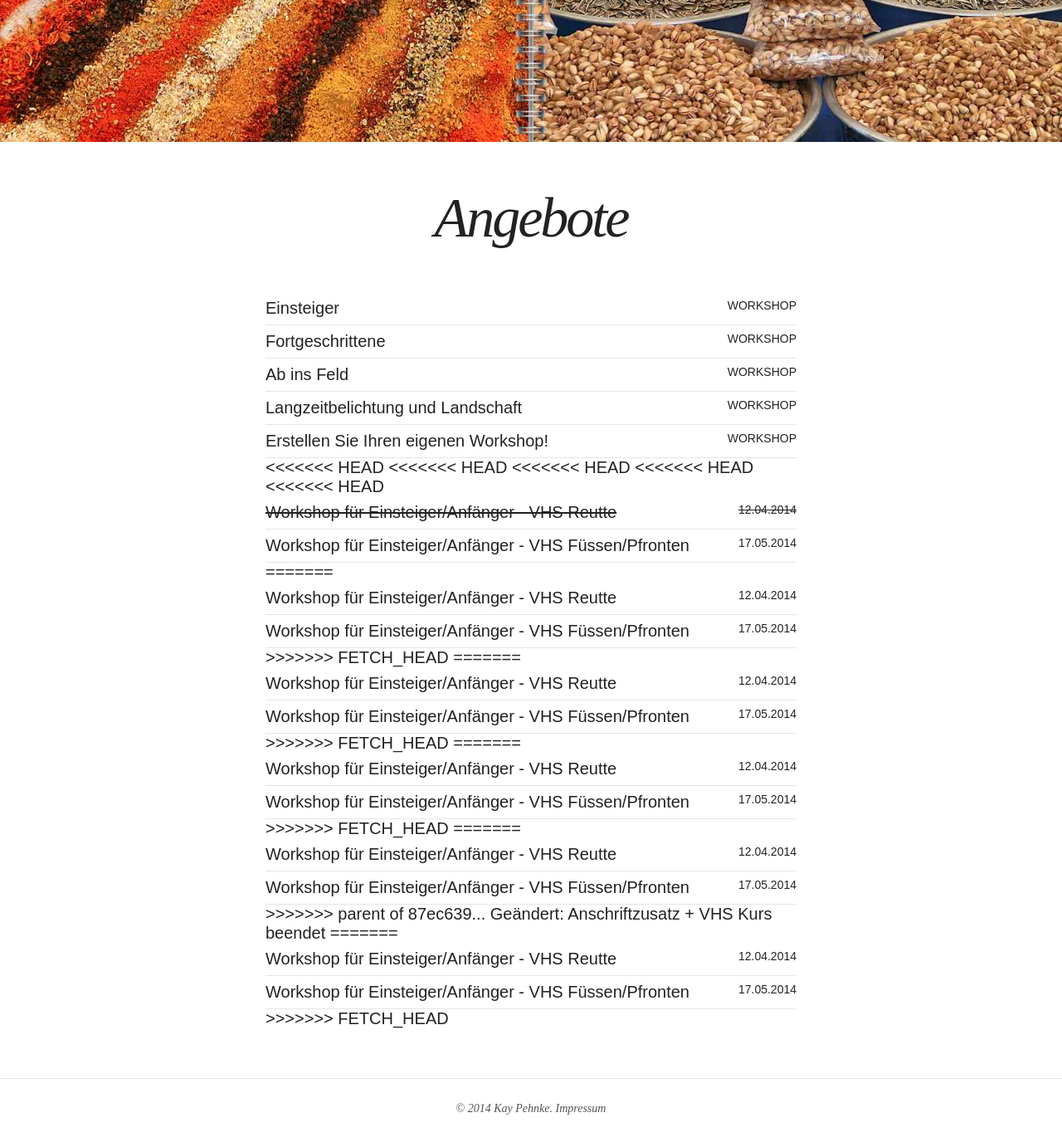
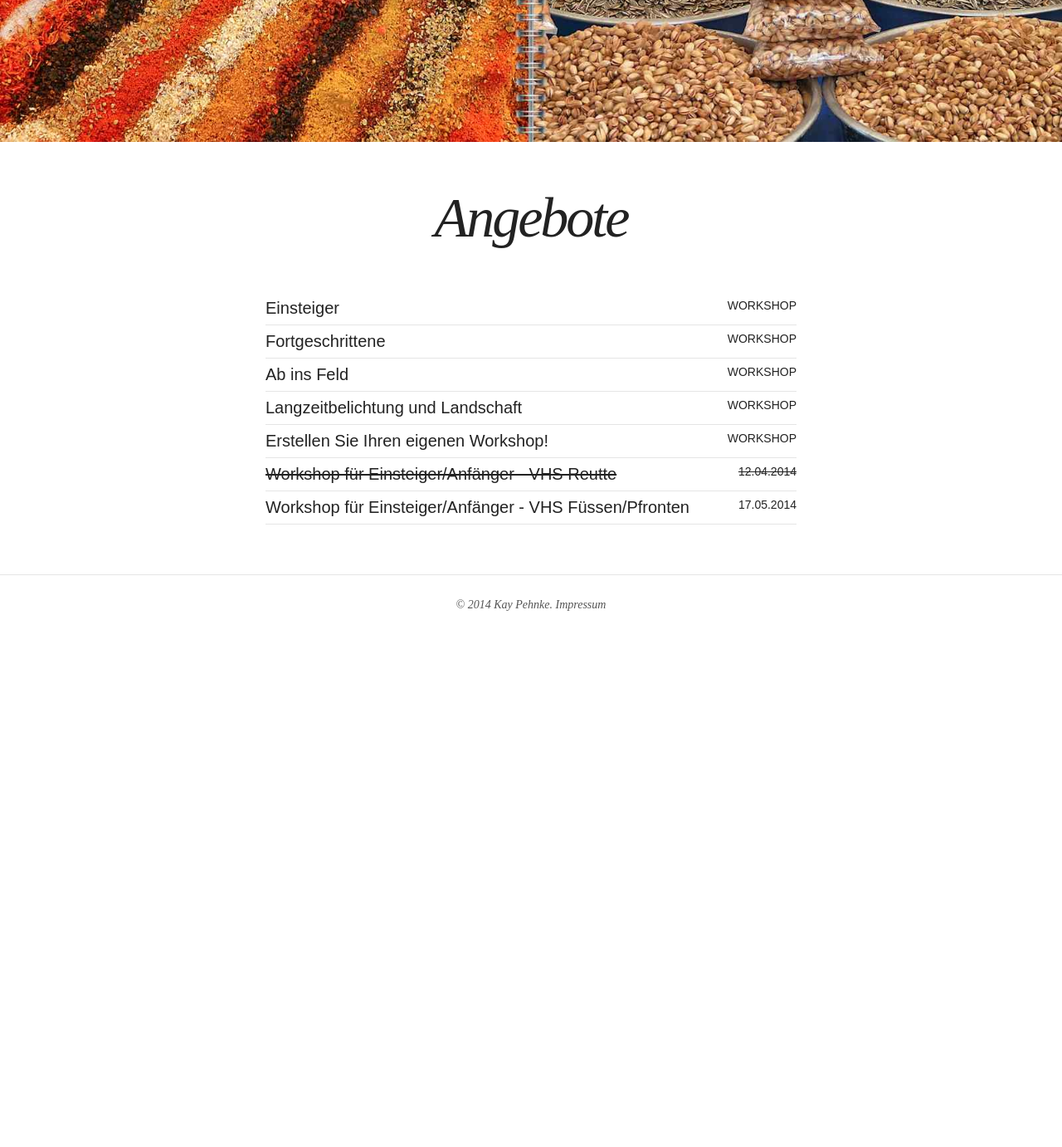
Before and after one commit to kay-pehnke/kay-pehnke.github.io, a Jekyll site: the page built from offers.html, in a window 1280 px wide and 1400 px high, scrolled down 415 px. Shown: the top 1382 px of the window at 83% size. Built offline with Jekyll 4.4.1, drawn with Linux system fonts in a browser that asks for light colours; nearby versions of some CDN libraries; after the commit the page ends 1208 px from its top, so only the background shows below that.

Commit message:
Angebotseite repariert

```diff
--- a/offers.html
+++ b/offers.html
@@ -19,31 +19,5 @@ share: false
 
 
 <ul class="post-list">
-<<<<<<< HEAD
-<<<<<<< HEAD
-<<<<<<< HEAD
-<<<<<<< HEAD
-<<<<<<< HEAD
  <li><article><a href="http://www.vhs-tirol.at/page.cfm?vpath=kurse&fachbereichId=0&kursnr=919&zid=244&tuwasid=2219"><del>Workshop für Einsteiger/Anfänger - VHS Reutte</del><span class="entry-date"><del>12.04.2014</del></span></a></article></li>
  <li><article><a href="https://vhs-fuessen.de/Veranstaltung/cmx5178fb94b30fa.html">Workshop für Einsteiger/Anfänger - VHS Füssen/Pfronten<span class="entry-date">17.05.2014</span></a></article></li>
-=======
- <li><article><a href="http://www.vhs-tirol.at/page.cfm?vpath=kurse&fachbereichId=0&kursnr=923">Workshop für Einsteiger/Anf&auml;nger - VHS Reutte<span class="entry-date">12.04.2014</span></a></article></li>
- <li><article><a href="https://vhs-fuessen.de/Veranstaltung/cmx5178fb94b30fa.html">Workshop für Einsteiger/Anf&auml;nger - VHS F&uuml;ssen/Pfronten<span class="entry-date">17.05.2014</span></a></article></li>
->>>>>>> FETCH_HEAD
-=======
- <li><article><a href="http://www.vhs-tirol.at/page.cfm?vpath=kurse&fachbereichId=0&kursnr=923">Workshop für Einsteiger/Anf&auml;nger - VHS Reutte<span class="entry-date">12.04.2014</span></a></article></li>
- <li><article><a href="https://vhs-fuessen.de/Veranstaltung/cmx5178fb94b30fa.html">Workshop für Einsteiger/Anf&auml;nger - VHS F&uuml;ssen/Pfronten<span class="entry-date">17.05.2014</span></a></article></li>
->>>>>>> FETCH_HEAD
-=======
- <li><article><a href="http://www.vhs-tirol.at/page.cfm?vpath=kurse&fachbereichId=0&kursnr=923">Workshop für Einsteiger/Anf&auml;nger - VHS Reutte<span class="entry-date">12.04.2014</span></a></article></li>
- <li><article><a href="https://vhs-fuessen.de/Veranstaltung/cmx5178fb94b30fa.html">Workshop für Einsteiger/Anf&auml;nger - VHS F&uuml;ssen/Pfronten<span class="entry-date">17.05.2014</span></a></article></li>
->>>>>>> FETCH_HEAD
-=======
- <li><article><a href="http://www.vhs-tirol.at/page.cfm?vpath=kurse&fachbereichId=0&kursnr=919&zid=244&tuwasid=2219">Workshop für Einsteiger/Anfänger - VHS Reutte<span class="entry-date">12.04.2014</span></a></article></li>
- <li><article><a href="https://vhs-fuessen.de/Veranstaltung/cmx5178fb94b30fa.html">Workshop für Einsteiger/Anfänger - VHS Füssen/Pfronten<span class="entry-date">17.05.2014</span></a></article></li>
->>>>>>> parent of 87ec639... Geändert: Anschriftzusatz + VHS Kurs beendet
-=======
- <li><article><a href="http://www.vhs-tirol.at/page.cfm?vpath=kurse&fachbereichId=0&kursnr=923">Workshop für Einsteiger/Anf&auml;nger - VHS Reutte<span class="entry-date">12.04.2014</span></a></article></li>
- <li><article><a href="https://vhs-fuessen.de/Veranstaltung/cmx5178fb94b30fa.html">Workshop für Einsteiger/Anf&auml;nger - VHS F&uuml;ssen/Pfronten<span class="entry-date">17.05.2014</span></a></article></li>
->>>>>>> FETCH_HEAD
-</ul>
```
